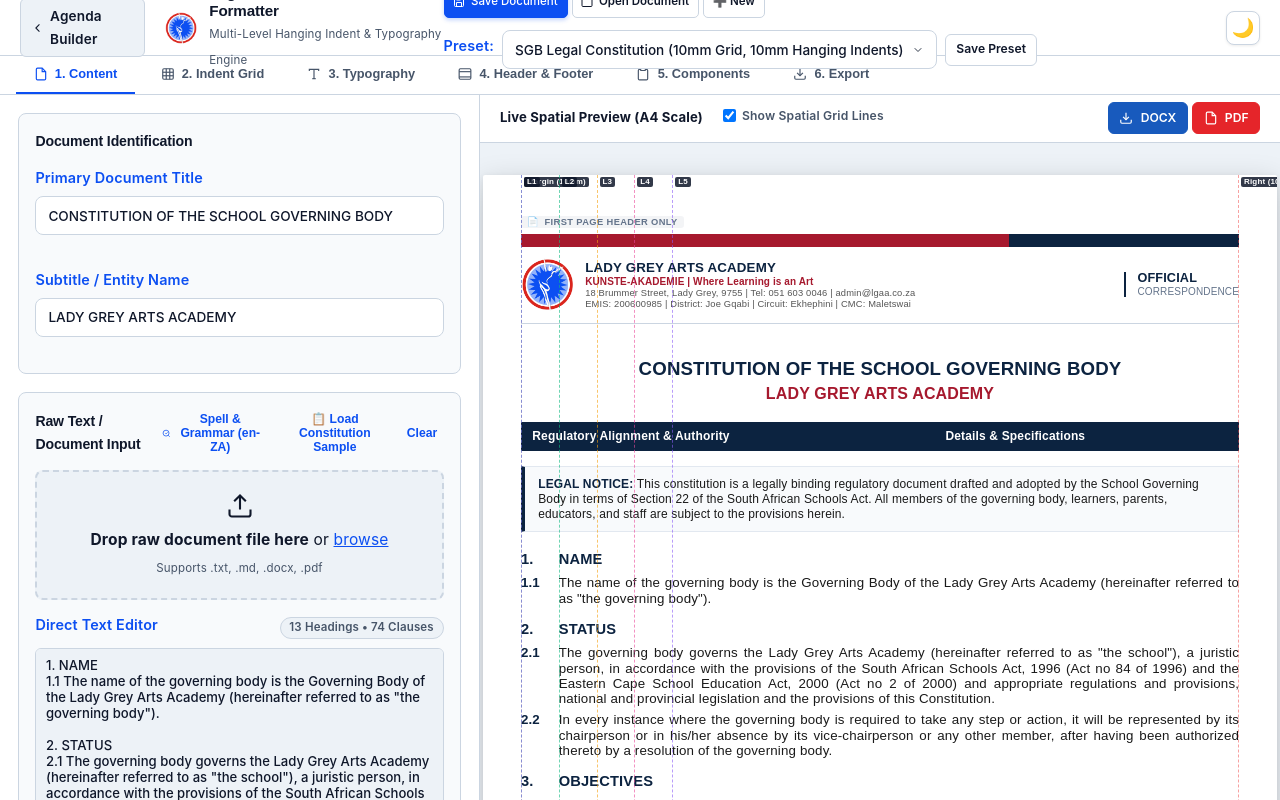
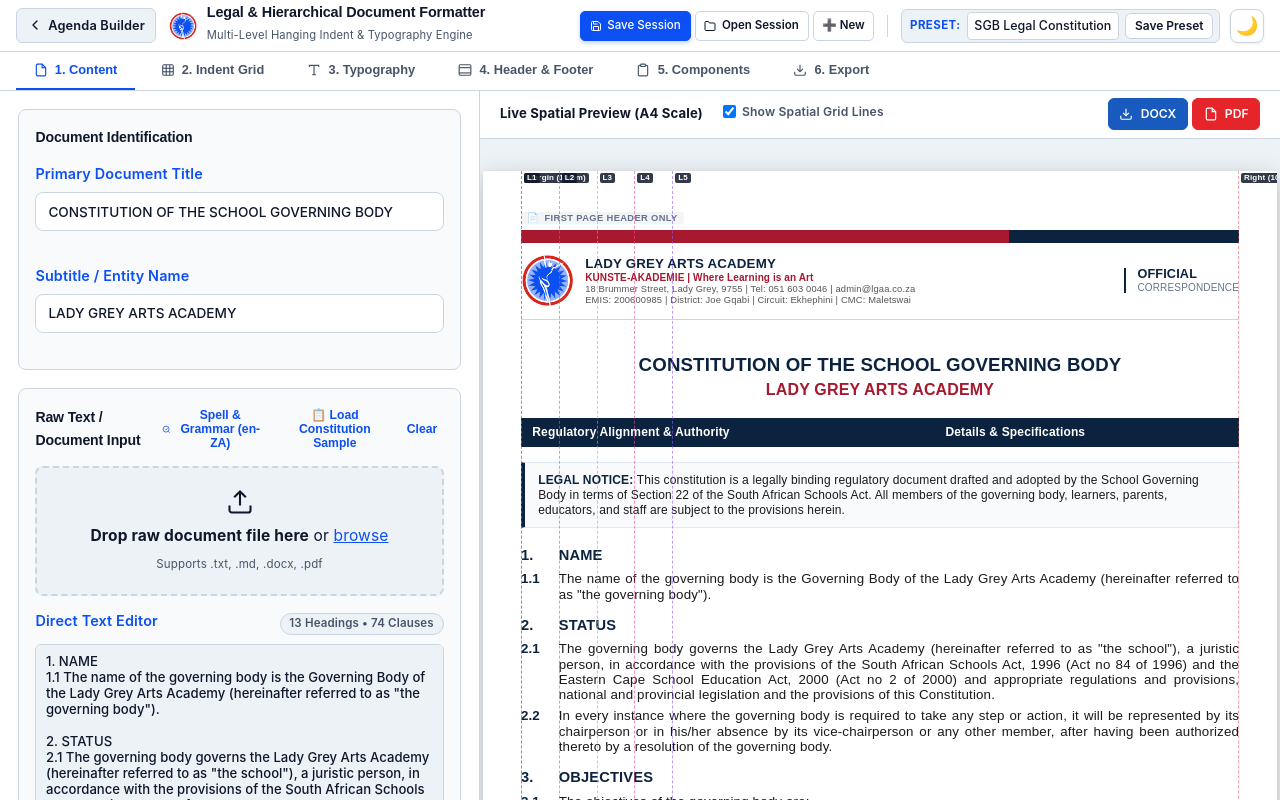
Before and after one commit to stephanvors/agenda-builder, a website: page public/doc-formatter.html in a window 1280 px wide. Drawn offline with Linux system fonts and the light colour scheme; no server answers.

Commit message:
Uncrowd Formatter Studio top header bar, add vertical divider and compact pill badges, and dynamically sync Primary Document Title to Adoption sign-off intro and Legal Notice

```diff
--- a/public/doc-formatter.css
+++ b/public/doc-formatter.css
@@ -184,21 +184,24 @@ body.formatter-studio-body {
 
 /* ── Top Navbar ── */
 .studio-header {
-    height: 56px;
+    height: 52px;
+    min-height: 52px;
     background: var(--bg-card);
     border-bottom: 1px solid var(--border);
-    padding: 0 1.25rem;
+    padding: 0 1rem;
     display: flex;
     justify-content: space-between;
     align-items: center;
     flex-shrink: 0;
     z-index: 50;
+    gap: 0.75rem;
 }
 
 .studio-header-left {
     display: flex;
     align-items: center;
-    gap: 1.25rem;
+    gap: 0.85rem;
+    flex-shrink: 0;
 }
 
 .studio-back-link {
@@ -207,13 +210,14 @@ body.formatter-studio-body {
     gap: 0.35rem;
     color: var(--text-main);
     text-decoration: none;
-    font-size: 0.85rem;
+    font-size: 0.8rem;
     font-weight: 600;
-    padding: 0.4rem 0.65rem;
+    padding: 0.35rem 0.6rem;
     border-radius: 6px;
     background: var(--bg-subtle);
     border: 1.5px solid var(--border);
     transition: var(--transition);
+    white-space: nowrap;
 }
 
 .studio-back-link:hover {
@@ -225,41 +229,98 @@ body.formatter-studio-body {
 .studio-branding {
     display: flex;
     align-items: center;
-    gap: 0.75rem;
+    gap: 0.6rem;
 }
 
 .studio-logo {
-    width: 32px;
-    height: 32px;
+    width: 28px;
+    height: 28px;
     object-fit: contain;
 }
 
 .studio-title-group h1 {
     margin: 0;
-    font-size: 0.95rem;
+    font-size: 0.9rem;
     font-weight: 700;
     color: var(--text-main);
     line-height: 1.2;
+    white-space: nowrap;
 }
 
 .studio-subtitle {
+    font-size: 0.7rem;
+    color: var(--text-muted);
+    white-space: nowrap;
+}
+
+.studio-header-right {
+    display: flex;
+    align-items: center;
+    gap: 0.6rem;
+    flex-shrink: 0;
+}
+
+.doc-session-btn-group {
+    display: flex;
+    align-items: center;
+    gap: 0.35rem;
+    flex-shrink: 0;
+}
+
+.doc-session-btn-group .btn {
+    padding: 0.35rem 0.65rem;
+    font-size: 0.78rem;
+    min-height: 30px;
+    height: 30px;
+    white-space: nowrap;
+}
+
+.header-divider-v {
+    width: 1px;
+    height: 22px;
+    background: var(--border);
+    margin: 0 0.2rem;
+    flex-shrink: 0;
+}
+
+.preset-selector-group {
+    display: flex;
+    align-items: center;
+    gap: 0.4rem;
+    background: var(--bg-subtle);
+    padding: 2px 6px 2px 8px;
+    border-radius: 6px;
+    border: 1px solid var(--border);
+    flex-shrink: 0;
+}
+
+.preset-label-badge {
     font-size: 0.72rem;
-    color: var(--text-muted);
-}
-
-.studio-header-right {
-    display: flex;
-    align-items: center;
-    gap: 0.75rem;
-}
-
-.preset-selector-group {
-    display: flex;
-    align-items: center;
-    gap: 0.5rem;
-    font-size: 0.82rem;
-    font-weight: 600;
+    font-weight: 700;
+    color: var(--primary);
+    text-transform: uppercase;
+    letter-spacing: 0.4px;
+    white-space: nowrap;
+}
+
+.studio-select-sm {
+    max-width: 190px;
+    height: 28px;
+    font-size: 0.78rem;
+    padding: 0.2rem 0.4rem;
+    background: var(--bg-card);
+    border: 1px solid var(--border);
+    border-radius: 4px;
     color: var(--text-main);
+    cursor: pointer;
+}
+
+.preset-selector-group #btn-save-preset {
+    padding: 0.25rem 0.55rem;
+    font-size: 0.75rem;
+    height: 26px;
+    min-height: 26px;
+    white-space: nowrap;
 }
 
 /* ── Main Studio Split Workspace ── */
--- a/public/doc-formatter.html
+++ b/public/doc-formatter.html
@@ -34,33 +34,33 @@
         </div>
 
         <div class="studio-header-right">
-            <!-- Document Projects & Presets Bar -->
-            <div class="header-actions-group">
+            <!-- Document Sessions Bar -->
             <div class="doc-session-btn-group">
                 <button type="button" class="btn btn-sm btn-primary" id="btn-save-doc" title="Save Document Session to edit later">
-                        <svg width="14" height="14" viewBox="0 0 24 24" fill="none" stroke="currentColor" stroke-width="2"><path d="M19 21H5a2 2 0 0 1-2-2V5a2 2 0 0 1 2-2h11l5 5v11a2 2 0 0 1-2 2z"></path><polyline points="17 21 17 13 7 13 7 21"></polyline><polyline points="7 3 7 8 15 8"></polyline></svg>
-                        <span>Save Document</span>
+                    <svg width="13" height="13" viewBox="0 0 24 24" fill="none" stroke="currentColor" stroke-width="2"><path d="M19 21H5a2 2 0 0 1-2-2V5a2 2 0 0 1 2-2h11l5 5v11a2 2 0 0 1-2 2z"></path><polyline points="17 21 17 13 7 13 7 21"></polyline><polyline points="7 3 7 8 15 8"></polyline></svg>
+                    <span>Save Session</span>
                 </button>
                 <button type="button" class="btn btn-sm btn-outline" id="btn-open-doc-modal" title="Open a previously saved Document Session">
-                        <svg width="14" height="14" viewBox="0 0 24 24" fill="none" stroke="currentColor" stroke-width="2"><path d="M22 19a2 2 0 0 1-2 2H4a2 2 0 0 1-2-2V5a2 2 0 0 1 2-2h5l2 3h9a2 2 0 0 1 2 2z"></path></svg>
-                        <span>Open Document</span>
+                    <svg width="13" height="13" viewBox="0 0 24 24" fill="none" stroke="currentColor" stroke-width="2"><path d="M22 19a2 2 0 0 1-2 2H4a2 2 0 0 1-2-2V5a2 2 0 0 1 2-2h5l2 3h9a2 2 0 0 1 2 2z"></path></svg>
+                    <span>Open Session</span>
                 </button>
                 <button type="button" class="btn btn-sm btn-outline" id="btn-new-doc" title="Start a New Document">
                     <span>➕ New</span>
                 </button>
             </div>
 
+            <div class="header-divider-v"></div>
+
             <div class="preset-selector-group">
-                    <label for="preset-select" class="preset-label">Preset:</label>
-                    <select id="preset-select" class="studio-select-sm">
-                        <option value="sgb_constitution" selected>SGB Legal Constitution (10mm Grid, 10mm Hanging Indents)</option>
-                        <option value="sgb_minutes">SGB Meeting Minutes Template</option>
-                        <option value="school_policy">School Policy &amp; Regulatory Suite</option>
+                <span class="preset-label-badge">Preset:</span>
+                <select id="preset-select" class="studio-select-sm" title="Select preset layout">
+                    <option value="sgb_constitution" selected>SGB Legal Constitution</option>
+                    <option value="sgb_minutes">SGB Meeting Minutes</option>
+                    <option value="school_policy">School Policy Suite</option>
                 </select>
                 <button type="button" class="btn btn-sm btn-outline" id="btn-save-preset" title="Save formatting preset">
                     <span>Save Preset</span>
                 </button>
-                </div>
             </div>
 
             <button type="button" class="btn-theme-toggle" id="theme-toggle" title="Toggle Light/Dark Theme">
--- a/public/doc-formatter.js
+++ b/public/doc-formatter.js
@@ -603,9 +603,16 @@ function initEventListeners() {
         });
     });
 
-    // Audit Folder Selector change
+    // Audit Folder Selector change & Title change
     document.getElementById('audit-folder-select')?.addEventListener('change', updateAuditFolderHint);
-    document.getElementById('doc-title-input')?.addEventListener('input', updateAuditFolderHint);
+    document.getElementById('doc-title-input')?.addEventListener('input', () => {
+        updateDynamicTitleInSignaturesAndNotice();
+        updateAuditFolderHint();
+    });
+    document.getElementById('doc-title-input')?.addEventListener('change', () => {
+        updateDynamicTitleInSignaturesAndNotice();
+        updateAuditFolderHint();
+    });
 
     // Spatial Grid toggle
     document.getElementById('toggle-grid-overlay')?.addEventListener('change', (e) => {
@@ -658,6 +665,34 @@ function updateAuditFolderHint() {
     else if (title.includes('safety') || title.includes('emergency') || title.includes('disaster')) detected = '16_Safety_Policy_and_Emergency_Protocols';
 
     hintEl.innerHTML = `Target Path (Auto-Detected): <code>SGB_Functionality_Audit_2026/${detected}</code>`;
+}
+
+function updateDynamicTitleInSignaturesAndNotice() {
+    const rawTitle = document.getElementById('doc-title-input')?.value || '';
+    if (!rawTitle.trim()) return;
+
+    let formattedTitle = rawTitle.trim();
+    if (formattedTitle === formattedTitle.toUpperCase() && formattedTitle.length > 3) {
+        formattedTitle = formattedTitle.toLowerCase().replace(/(?:^|\s|-)\S/g, c => c.toUpperCase());
+    }
+
+    const sigIntroEl = document.getElementById('signatures-intro');
+    if (sigIntroEl) {
+        const val = sigIntroEl.value;
+        const match = val.match(/^This\s+(.+?)\s+was formally accepted,\s*approved,\s*and signed at a meeting of the Governing Body/i);
+        if (match || val.includes('Constitution of the School Governing Body') || val.includes('{documentTitle}') || val.includes('{title}')) {
+            sigIntroEl.value = `This ${formattedTitle} was formally accepted, approved, and signed at a meeting of the Governing Body of the Lady Grey Arts Academy.`;
+        }
+    }
+
+    const legalNoticeEl = document.getElementById('legal-notice-text');
+    if (legalNoticeEl) {
+        const val = legalNoticeEl.value;
+        const match = val.match(/^This\s+(.+?)\s+is a legally binding regulatory document/i);
+        if (match || val.toLowerCase().includes('this constitution is a legally binding')) {
+            legalNoticeEl.value = `This ${formattedTitle.toLowerCase()} is a legally binding regulatory document drafted and adopted by the School Governing Body in terms of the South African Schools Act. All members of the governing body, learners, parents, educators, and staff are subject to the provisions herein.`;
+        }
+    }
 }
 
 function syncColorPair(pickerId, inputId) {
@@ -1113,7 +1148,19 @@ function renderDocumentPreview() {
     const showSignatures = document.getElementById('enable-signatures')?.checked;
     if (showSignatures) {
         const sigTitle = document.getElementById('signatures-title')?.value || 'ADOPTION AND SIGN-OFF RESOLUTION';
-        const sigIntro = document.getElementById('signatures-intro')?.value || '';
+        let sigIntro = document.getElementById('signatures-intro')?.value || '';
+        const rawDocTitle = document.getElementById('doc-title-input')?.value || '';
+        if (rawDocTitle) {
+            let formattedTitle = rawDocTitle.trim();
+            if (formattedTitle === formattedTitle.toUpperCase() && formattedTitle.length > 3) {
+                formattedTitle = formattedTitle.toLowerCase().replace(/(?:^|\s|-)\S/g, c => c.toUpperCase());
+            }
+            if (sigIntro.includes('{documentTitle}') || sigIntro.includes('{title}')) {
+                sigIntro = sigIntro.replace(/\{documentTitle\}|\{title\}/g, formattedTitle);
+            } else if (sigIntro.includes('Constitution of the School Governing Body') && !rawDocTitle.toLowerCase().includes('constitution')) {
+                sigIntro = sigIntro.replace(/Constitution of the School Governing Body/gi, formattedTitle);
+            }
+        }
         const signerEls = document.querySelectorAll('.signer-row-item');
 
         let sHtml = `
```
Also changed, not shown: formatterEngine.js (+15 -1 lines). Lines whose indentation alone changed are shown as unchanged.
